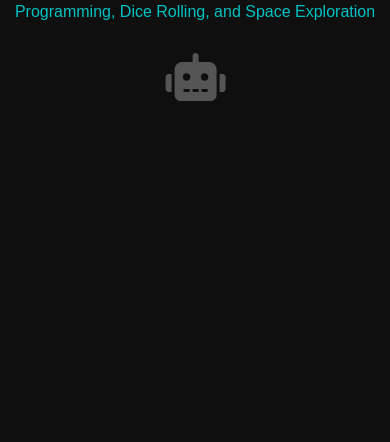
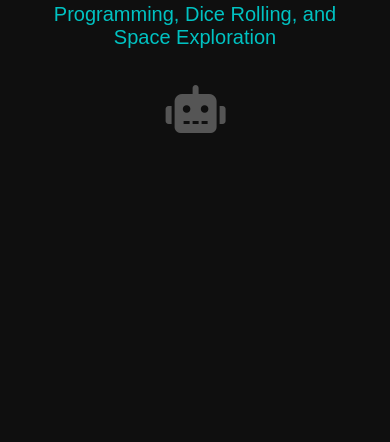
Before and after one commit to superg98/my_website, a plain HTML site: page index.html in a window 390 px wide. Shown: the part 348-790 px from the top of the page. Drawn offline with nearby package versions, Linux system fonts and the light colour scheme; a web font is replaced by a local one.

Commit message:
fixed the mobile website's front page

```diff
--- a/style.css
+++ b/style.css
@@ -215,6 +215,12 @@ main i {
         white-space: normal; /* Keeps the content on a single line */
 
     }
+    .typewriter p{
+        padding-left: 7rem;
+        padding-right: 7rem;
+        font-size: 20px;
+        white-space: pre-wrap;
+    }
 }
 
 /* Large Screens */
```
